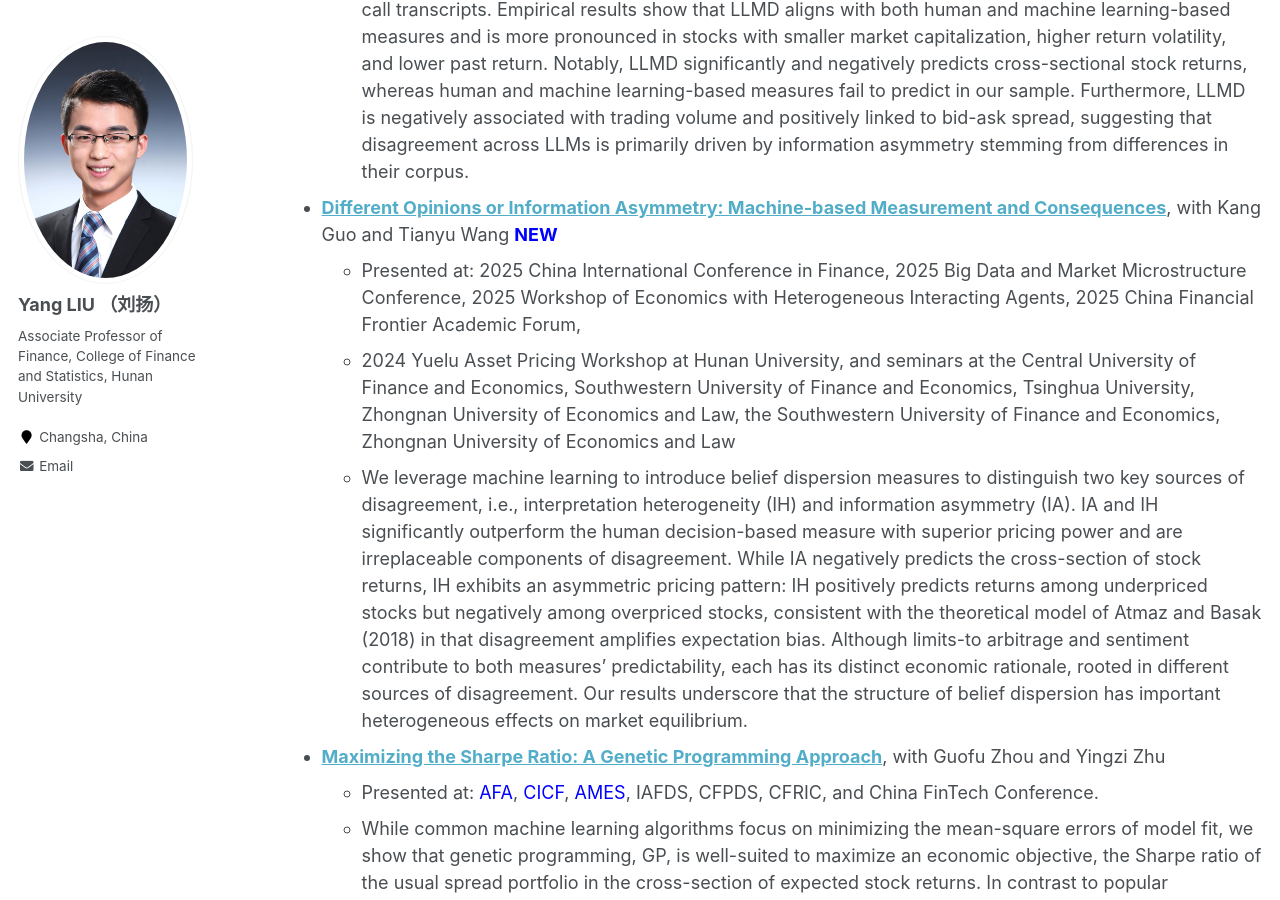
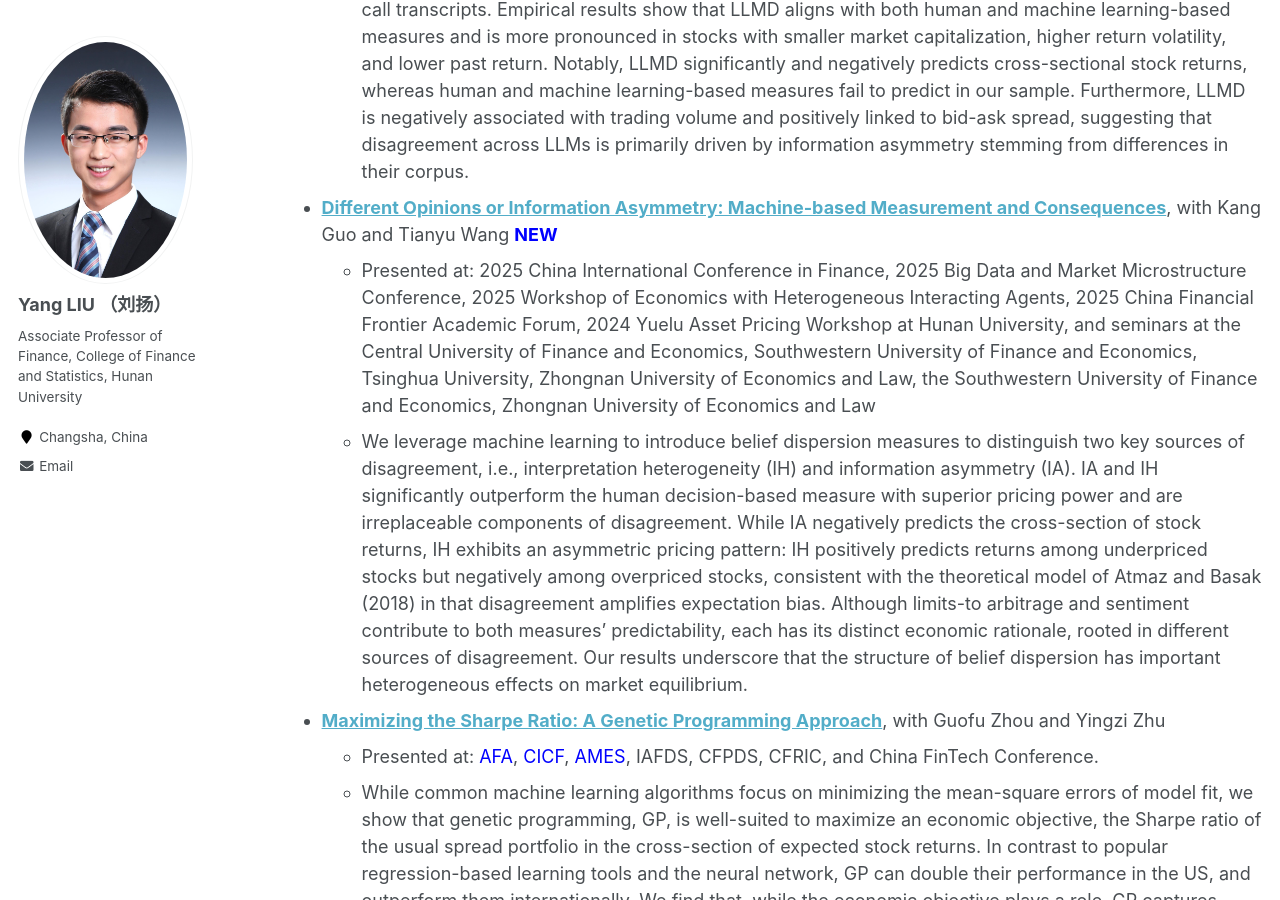
Before and after one commit to yangliu-finance/yangliu-finance.github.io, a Jekyll site: the page built from _pages/research.md, in a window 1280 px wide and 900 px high, scrolled down 1113 px. Built offline with Jekyll 4.4.1, drawn with Linux system fonts in a browser that asks for light colours.

```diff
--- a/_pages/research.md
+++ b/_pages/research.md
@@ -38,8 +38,7 @@ Working Papers
 
 
 + **[Different Opinions or Information Asymmetry: Machine-based Measurement and Consequences](https://papers.ssrn.com/sol3/papers.cfm?abstract_id=5004801)**, with Kang Guo and Tianyu Wang  **<font color="blue">NEW</font>**<font color="blue">
-  + Presented at:  2025 China International Conference in Finance, 2025 Big Data and Market Microstructure Conference, 2025 Workshop of Economics with Heterogeneous Interacting Agents, 2025 China Financial Frontier Academic Forum,
-  +  2024 Yuelu Asset Pricing Workshop at Hunan University, and seminars at the Central University of Finance and Economics, Southwestern University of Finance and Economics, Tsinghua University, Zhongnan University
+  + Presented at:  2025 China International Conference in Finance, 2025 Big Data and Market Microstructure Conference, 2025 Workshop of Economics with Heterogeneous Interacting Agents, 2025 China Financial Frontier Academic Forum,  2024 Yuelu Asset Pricing Workshop at Hunan University, and seminars at the Central University of Finance and Economics, Southwestern University of Finance and Economics, Tsinghua University, Zhongnan University
   of Economics and Law, the Southwestern University of Finance and Economics, Zhongnan University of Economics and Law
   + We leverage machine learning to introduce belief dispersion measures to distinguish two key sources of disagreement, i.e., interpretation heterogeneity (IH) and information asymmetry (IA). IA and
   IH significantly outperform the human decision-based measure with superior pricing power and are irreplaceable components of disagreement. While IA negatively predicts the cross-section of
```
